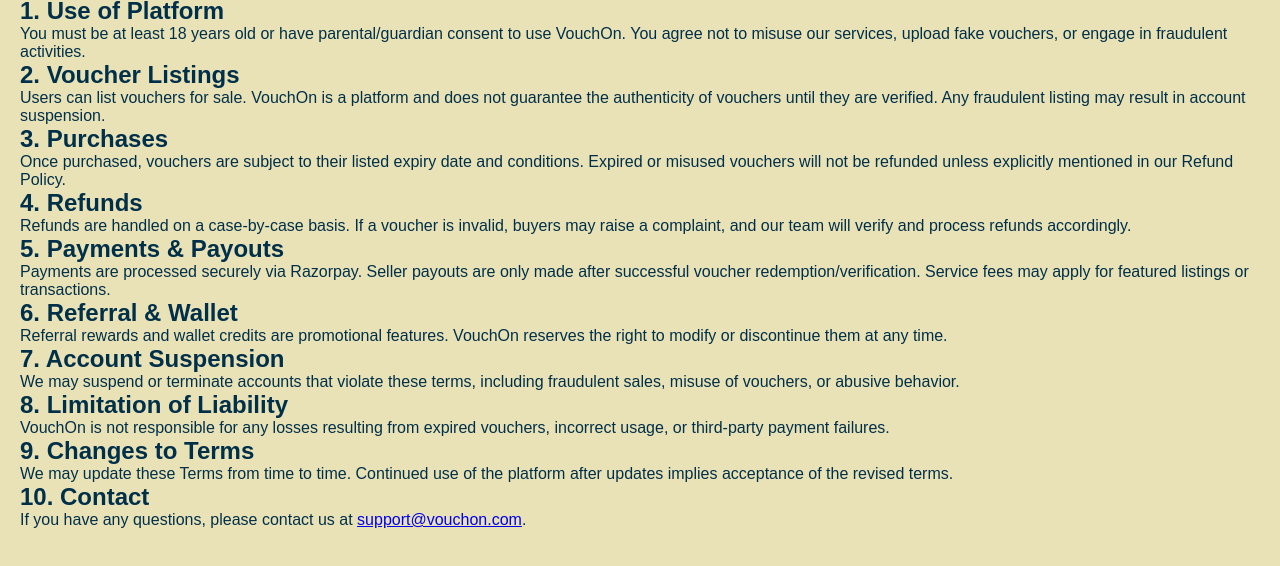
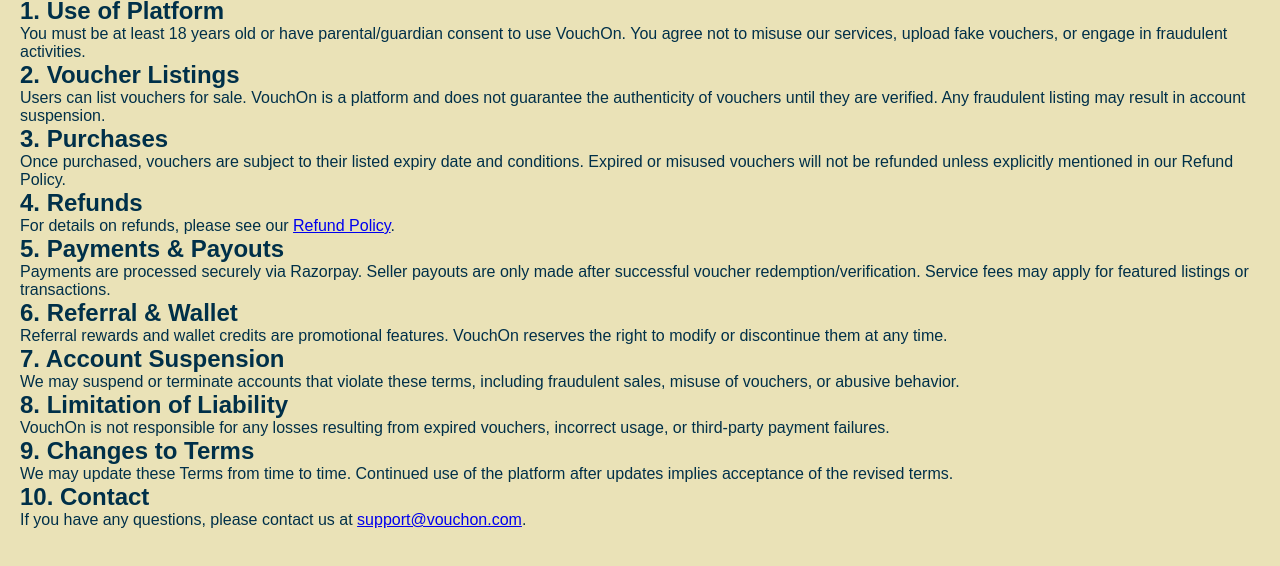
Before and after one commit to 00Keshav-web/VouchOn, a plain HTML site: page terms.html in a window 1280 px wide. Shown: the part 96-662 px from the top of the page. Drawn offline with Linux system fonts and the light colour scheme.

Commit message:
Update terms.html

```diff
--- a/terms.html
+++ b/terms.html
@@ -22,7 +22,7 @@
   <p>Once purchased, vouchers are subject to their listed expiry date and conditions. Expired or misused vouchers will not be refunded unless explicitly mentioned in our Refund Policy.</p>
 
   <h2>4. Refunds</h2>
-  <p>Refunds are handled on a case-by-case basis. If a voucher is invalid, buyers may raise a complaint, and our team will verify and process refunds accordingly.</p>
+  <p>For details on refunds, please see our <a href="refund.html">Refund Policy</a>.</p>
 
   <h2>5. Payments & Payouts</h2>
   <p>Payments are processed securely via Razorpay. Seller payouts are only made after successful voucher redemption/verification. Service fees may apply for featured listings or transactions.</p>
```
